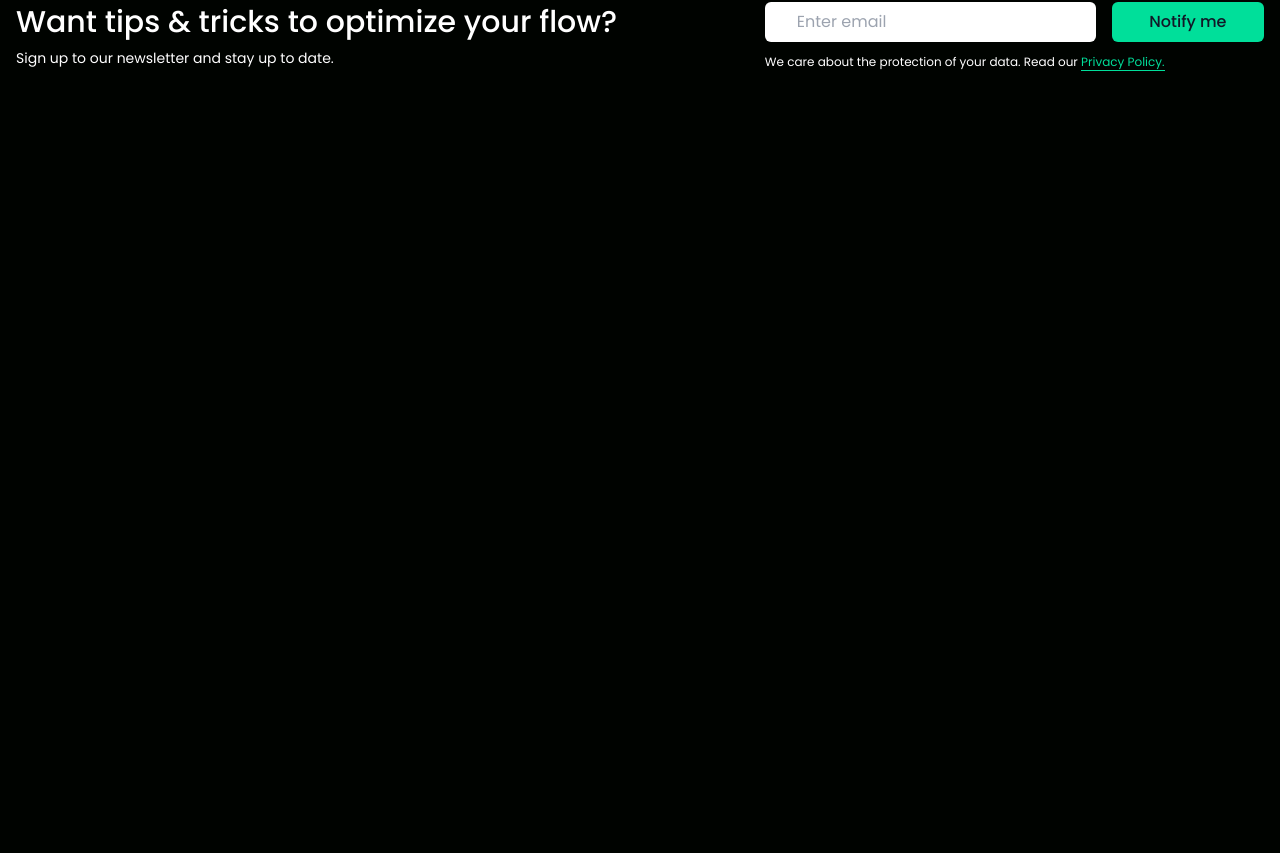
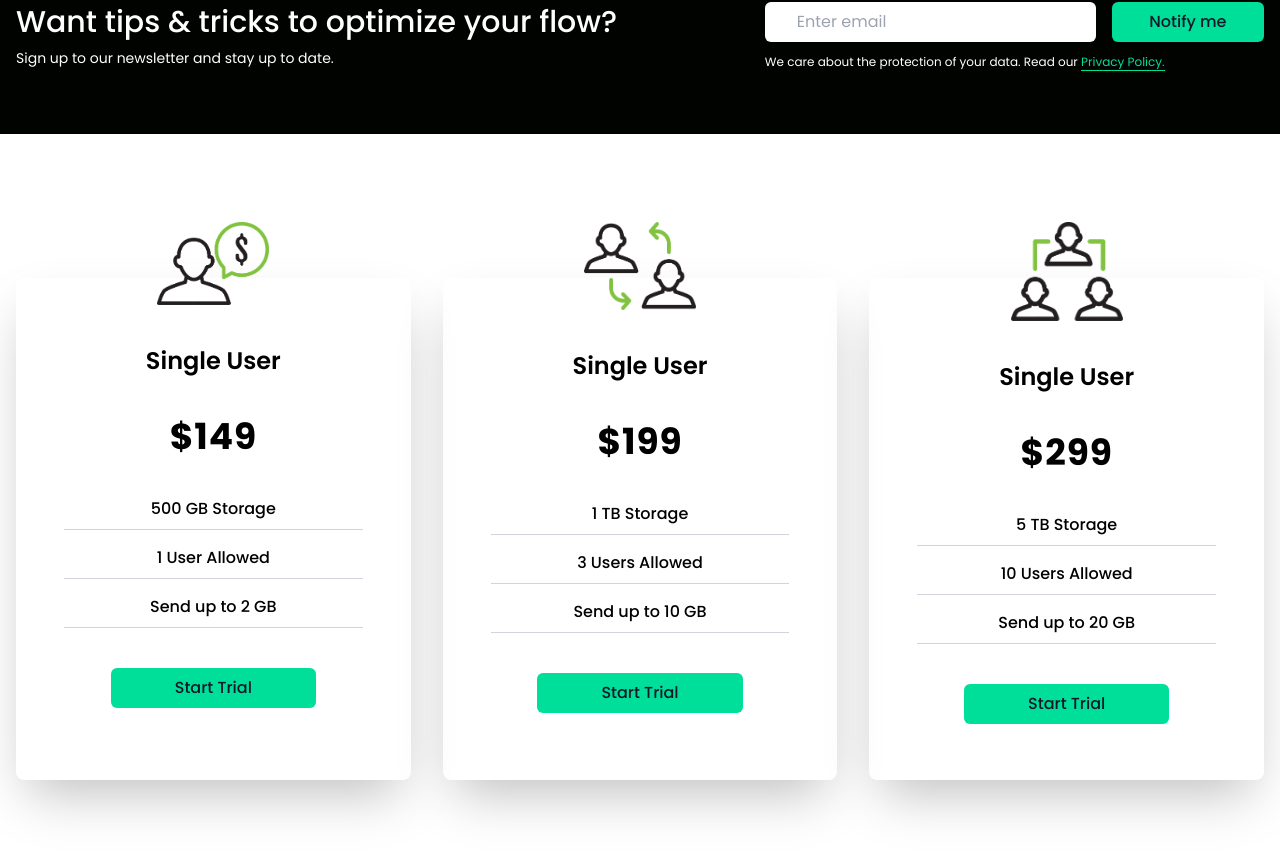
Before and after one commit to hassancodess/data-finance-website, a React (Vite) app: page / in a window 1280 px wide. Shown: the part 1387-2240 px from the top of the page. Before the commit the page ends 1521 px from the top, so only its background shows below. Built offline with nearby package versions, Linux system fonts and the light colour scheme.

Commit message:
Add Card Component

```diff
--- a/src/App.jsx
+++ b/src/App.jsx
@@ -2,6 +2,7 @@ import Navbar from './components/Navbar'
 import Hero from './components/Hero'
 import Analytics from './components/Analytics'
 import Newsletter from './components/Newsletter'
+import Cards from './components/Cards'
 function App() {
   return (
     <>
@@ -9,6 +10,7 @@ function App() {
       <Hero />
       <Analytics />
       <Newsletter />
+      <Cards />
     </>
   )
 }
--- /dev/null
+++ b/src/components/Card.jsx
@@ -0,0 +1,42 @@
+import React from 'react'
+
+function Card({ img, title, price, features }) {
+  return (
+    <>
+      {' '}
+      <div className='px-12 rounded-lg shadow-2xl py-14'>
+        {/* Flex Container */}
+        <div className='flex flex-col items-center justify-center space-y-10'>
+          {/* Image */}
+          <img src={img} alt='single' className='-mt-28 w-28' />
+          {/* Content */}
+          <h1 className='text-2xl font-semibold'>{title}</h1>
+          <h2 className='text-4xl font-bold tracking-wide'>{price}</h2>
+          {/* Features */}
+          <div className='flex flex-col w-full space-y-4 text-center'>
+            {features.map((feature) => {
+              return (
+                <p className='w-full pb-2 font-medium border-b border-gray-300'>
+                  {feature}
+                </p>
+              )
+            })}
+
+            {/* <p className=''>500 GB Storage</p>
+            <p className='w-full pb-2 font-medium border-b border-gray-300'>
+              1 Granted User
+            </p>
+            <p className='w-full pb-2 font-medium border-b border-gray-300'>
+              Send up to 2 GB
+            </p> */}
+          </div>
+          <button className='px-16 py-2 font-medium text-gray-900 rounded-md bg-cyanGreen'>
+            Start Trial
+          </button>
+        </div>
+      </div>
+    </>
+  )
+}
+
+export default Card
--- /dev/null
+++ b/src/components/Cards.jsx
@@ -0,0 +1,37 @@
+import React from 'react'
+import double from '../assets/double.png'
+import single from '../assets/single.png'
+import triple from '../assets/triple.png'
+import Card from './Card'
+function Cards() {
+  return (
+    <>
+      <section className='p-4 bg-white py-36 '>
+        {/* Main Container */}
+        <div className='container grid grid-cols-3 gap-8 mx-auto'>
+          {/* Card 1 */}
+          <Card
+            img={single}
+            title='Single User'
+            price='$149'
+            features={['500 GB Storage', '1 User Allowed', 'Send up to 2 GB']}
+          />
+          <Card
+            img={double}
+            title='Single User'
+            price='$199'
+            features={['1 TB Storage', '3 Users Allowed', 'Send up to 10 GB']}
+          />
+          <Card
+            img={triple}
+            title='Single User'
+            price='$299'
+            features={['5 TB Storage', '10 Users Allowed', 'Send up to 20 GB']}
+          />
+        </div>
+      </section>
+    </>
+  )
+}
+
+export default Cards
```
